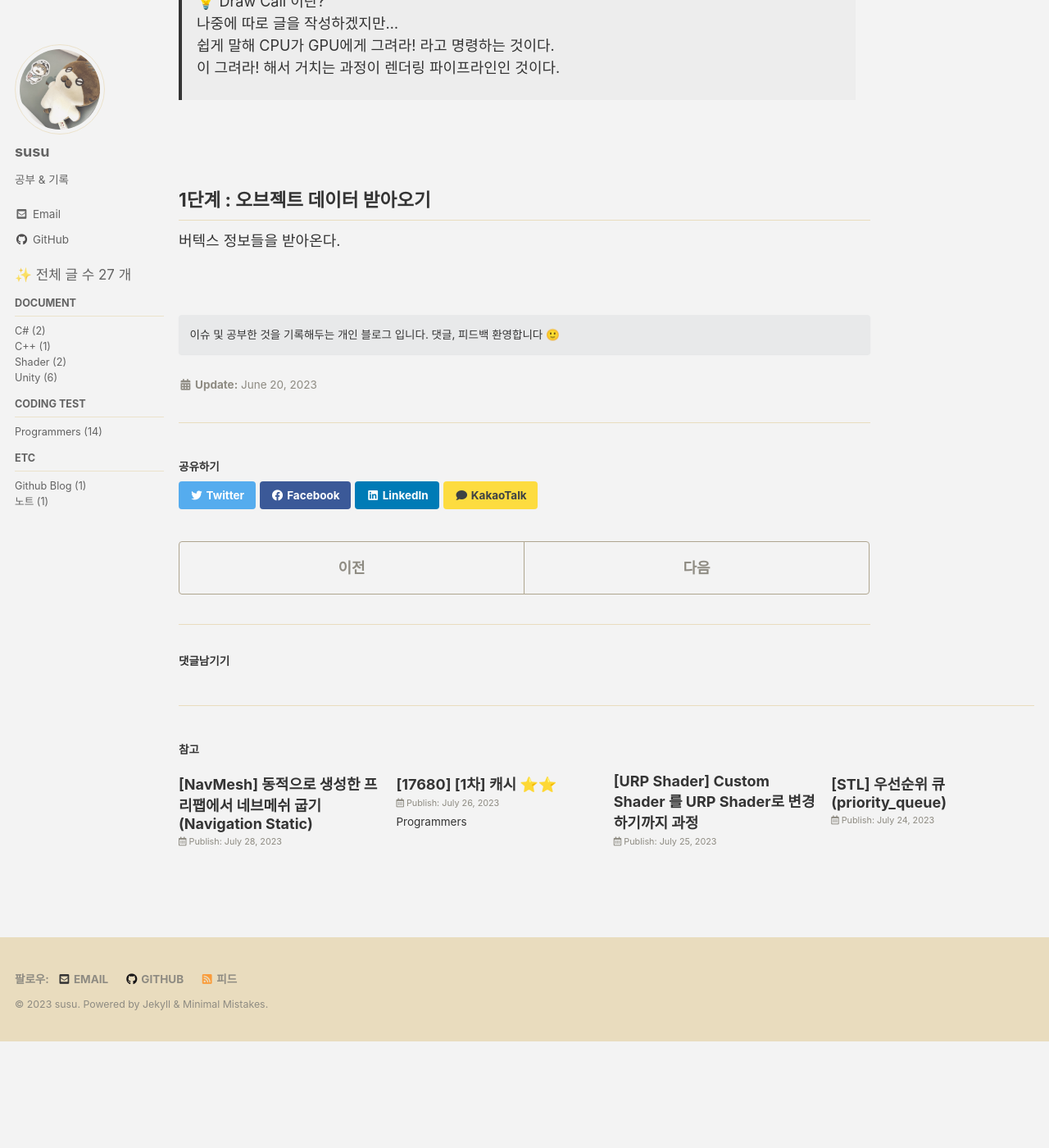
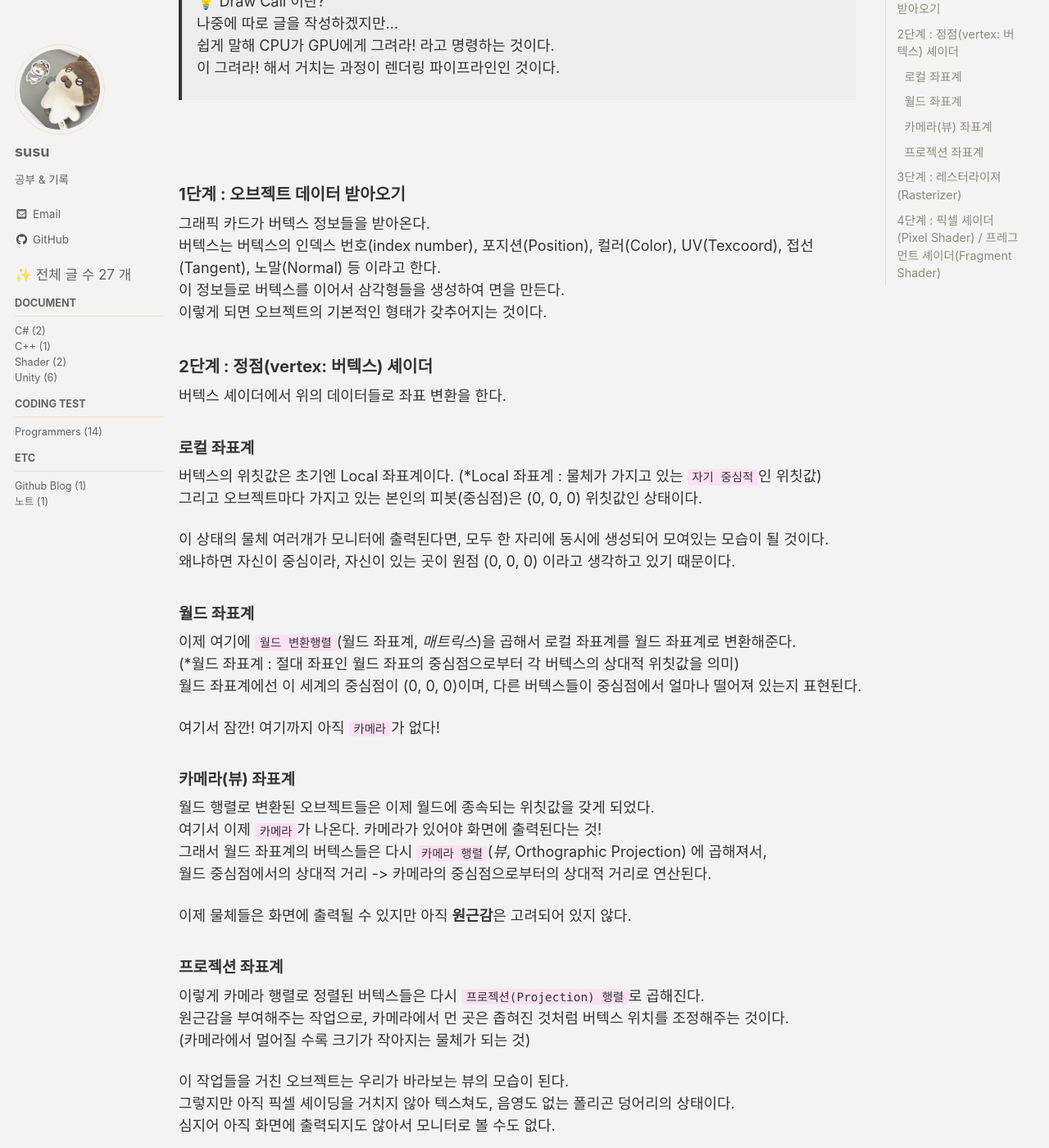
Before and after one commit to eggmong/eggmong.github.io, a Jekyll site: the page built from _posts/Shader/2023-06-19-Rendering-Pipeline.md, in a window 1280 px wide and 1400 px high, scrolled down 345 px. Shown: the whole window at 82% size. Built offline with Jekyll 4.4.1, drawn with Linux system fonts in a browser that asks for light colours; cached includes are drawn as plain includes; some web fonts are replaced; comment, search, counter and statistics services are not loaded; before the commit the page ends 1615 px from its top, so only the background shows below that; some of the changed text lies outside the part shown.

Commit message:
Update 2023-06-19-Rendering-Pipeline.md

```diff
--- a/_posts/Shader/2023-06-19-Rendering-Pipeline.md
+++ b/_posts/Shader/2023-06-19-Rendering-Pipeline.md
@@ -23,6 +23,61 @@ comments: true
 
 <br>
 
-## 1단계 : 오브젝트 데이터 받아오기
+### 1단계 : 오브젝트 데이터 받아오기
 
-버텍스 정보들을 받아온다.
+그래픽 카드가 버텍스 정보들을 받아온다.
+버텍스는 버텍스의 인덱스 번호(index number), 포지션(Position), 컬러(Color), UV(Texcoord), 접선(Tangent), 노말(Normal) 등 이라고 한다.
+이 정보들로 버텍스를 이어서 삼각형들을 생성하여 면을 만든다.
+이렇게 되면 오브젝트의 기본적인 형태가 갖추어지는 것이다.
+
+
+### 2단계 : 정점(vertex: 버텍스) 셰이더
+버텍스 셰이더에서 위의 데이터들로 좌표 변환을 한다.
+
+#### 로컬 좌표계
+버텍스의 위칫값은 초기엔 Local 좌표계이다. (*Local 좌표계 : 물체가 가지고 있는 `자기 중심적`인 위칫값)
+그리고 오브젝트마다 가지고 있는 본인의 피봇(중심점)은 (0, 0, 0) 위칫값인 상태이다.
+
+이 상태의 물체 여러개가 모니터에 출력된다면, 모두 한 자리에 동시에 생성되어 모여있는 모습이 될 것이다.
+왜냐하면 자신이 중심이라, 자신이 있는 곳이 원점 (0, 0, 0) 이라고 생각하고 있기 때문이다.
+
+#### 월드 좌표계
+이제 여기에 `월드 변환행렬`(월드 좌표계, _매트릭스_)을 곱해서 로컬 좌표계를 월드 좌표계로 변환해준다.
+(*월드 좌표계 : 절대 좌표인 월드 좌표의 중심점으로부터 각 버텍스의 상대적 위칫값을 의미)
+월드 좌표계에선 이 세계의 중심점이 (0, 0, 0)이며, 다른 버텍스들이 중심점에서 얼마나 떨어져 있는지 표현된다.
+
+여기서 잠깐! 여기까지 아직 `카메라`가 없다!
+
+#### 카메라(뷰) 좌표계
+월드 행렬로 변환된 오브젝트들은 이제 월드에 종속되는 위칫값을 갖게 되었다.
+여기서 이제 `카메라`가 나온다. 카메라가 있어야 화면에 출력된다는 것!
+그래서 월드 좌표계의 버텍스들은 다시 `카메라 행렬`(_뷰_, Orthographic Projection) 에 곱해져서,
+월드 중심점에서의 상대적 거리 -> 카메라의 중심점으로부터의 상대적 거리로 연산된다.
+
+이제 물체들은 화면에 출력될 수 있지만 아직 <b>원근감</b>은 고려되어 있지 않다.
+
+#### 프로젝션 좌표계
+이렇게 카메라 행렬로 정렬된 버텍스들은 다시 `프로젝션(Projection) 행렬`로 곱해진다.
+원근감을 부여해주는 작업으로, 카메라에서 먼 곳은 좁혀진 것처럼 버텍스 위치를 조정해주는 것이다.
+(카메라에서 멀어질 수록 크기가 작아지는 물체가 되는 것)
+
+이 작업들을 거친 오브젝트는 우리가 바라보는 뷰의 모습이 된다.
+그렇지만 아직 픽셀 셰이딩을 거치지 않아 텍스쳐도, 음영도 없는 폴리곤 덩어리의 상태이다.
+심지어 아직 화면에 출력되지도 않아서 모니터로 볼 수도 없다.
+
+
+### 3단계 : 레스터라이져 (Rasterizer)
+이 메쉬가 모니터에서 표현될 때 어느 픽셀로 표현될 것인지 나타내는 것!
+이 과정을 거치면 2D 픽셀로 표현되는 것이다.
+<b>3D로 만들어진 석고상을 카메라로 찍으면 그 순간 석고상은 2D 이미지가 되듯이,</b>
+3D 이미지가 2D 이미지로 되는 것이다. (모니터에 보이려면 2D 이미지가 되어야 하는 것처럼)
+
+이렇게 데이터 덩어리 오브젝트는 픽셀이 되었고, 이후 픽셀 셰이더에서 이 픽셀에 접근하는 것이다.
+
+
+### 4단계 : 픽셀 셰이더(Pixel Shader) / 프레그먼트 셰이더(Fragment Shader)
+텍스쳐도 없고 라이팅도 없는 상태의 픽셀에게 픽셀 셰이더가 적용되면서
+조명, 텍스쳐, 그림자 등을 연산하게 된다.
+
+## 정리
+> 정점 데이터 -> `버텍스 셰이더(정점 좌표변환)` -> (정점 위치) -> `레스터라이저` -> (픽셀 위치) -> `픽셀 셰이더(픽셀 색상결정)` -> 픽셀 색상
```
Also changed, not shown: other parts of _posts/Shader/2023-06-19-Rendering-Pipeline.md (+1 -1 lines).
